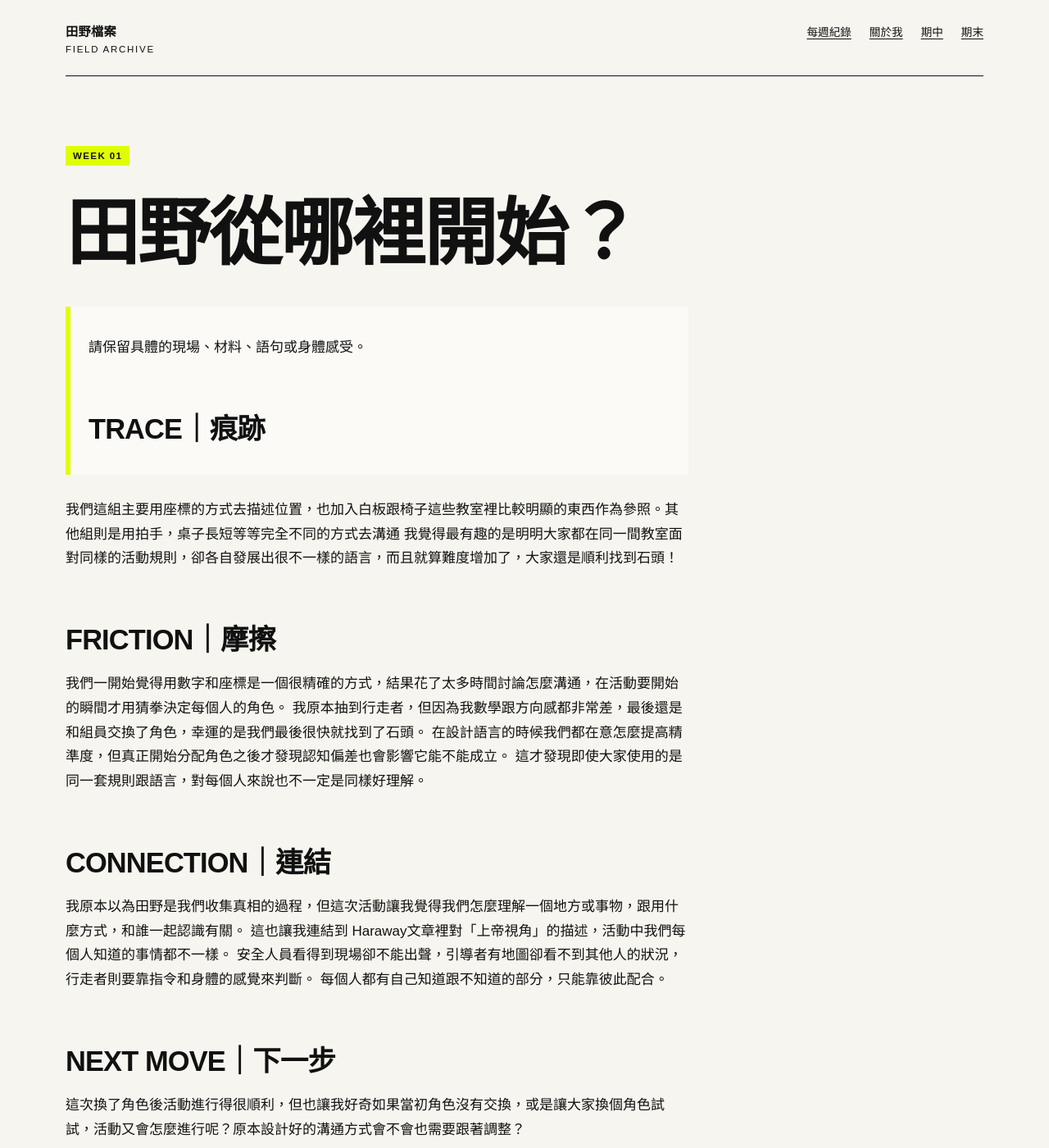
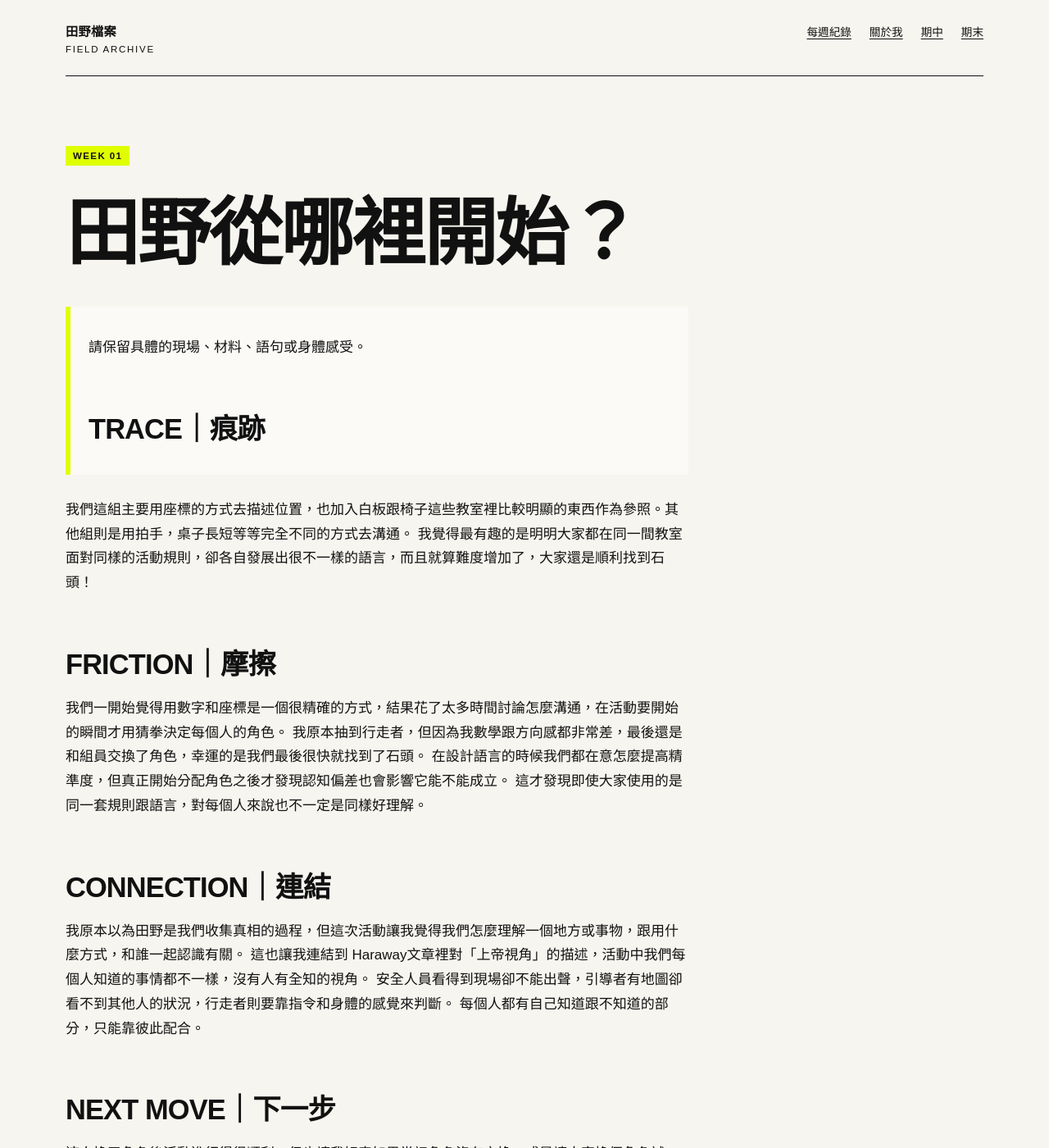
Before and after one commit to yychan27/fieldworkarchive, a Jekyll site: the page built from weeks/week-01.md, in a window 1280 px wide and 1400 px high. Shown: the whole window at 82% size. Built offline with Jekyll 4.4.1, drawn with Linux system fonts in a browser that asks for light colours.

Commit message:
Update week-01.md

```diff
--- a/weeks/week-01.md
+++ b/weeks/week-01.md
@@ -11,7 +11,7 @@ permalink: /weeks/week-01/
 >
 ## TRACE｜痕跡
 
-我們這組主要用座標的方式去描述位置，也加入白板跟椅子這些教室裡比較明顯的東西作為參照。其他組則是用拍手，桌子長短等等完全不同的方式去溝通
+我們這組主要用座標的方式去描述位置，也加入白板跟椅子這些教室裡比較明顯的東西作為參照。其他組則是用拍手，桌子長短等等完全不同的方式去溝通。
 我覺得最有趣的是明明大家都在同一間教室面對同樣的活動規則，卻各自發展出很不一樣的語言，而且就算難度增加了，大家還是順利找到石頭！
 
 
@@ -27,7 +27,7 @@ permalink: /weeks/week-01/
 ## CONNECTION｜連結
 
 我原本以為田野是我們收集真相的過程，但這次活動讓我覺得我們怎麼理解一個地方或事物，跟用什麼方式，和誰一起認識有關。
-這也讓我連結到 Haraway文章裡對「上帝視角」的描述，活動中我們每個人知道的事情都不一樣。
+這也讓我連結到 Haraway文章裡對「上帝視角」的描述，活動中我們每個人知道的事情都不一樣，沒有人有全知的視角。
 安全人員看得到現場卻不能出聲，引導者有地圖卻看不到其他人的狀況，行走者則要靠指令和身體的感覺來判斷。
 每個人都有自己知道跟不知道的部分，只能靠彼此配合。
 
```
